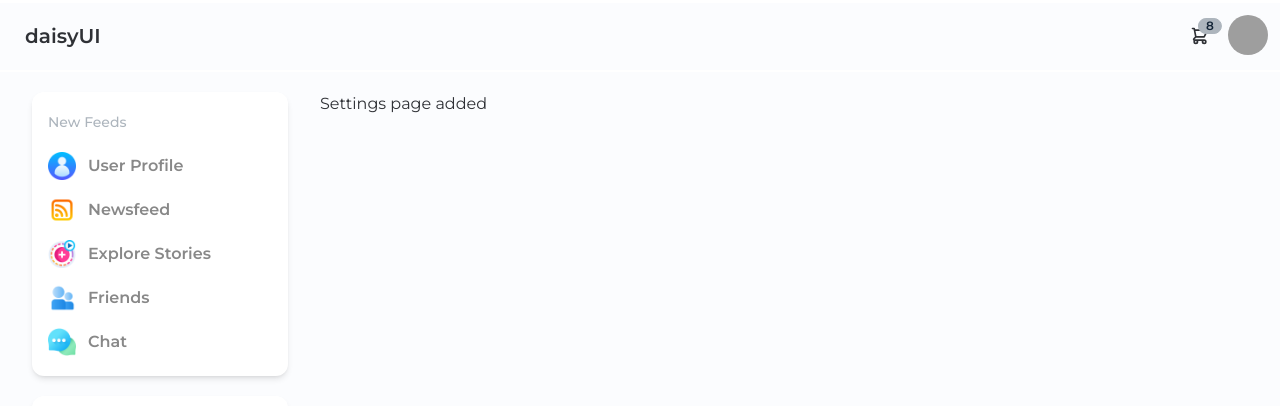
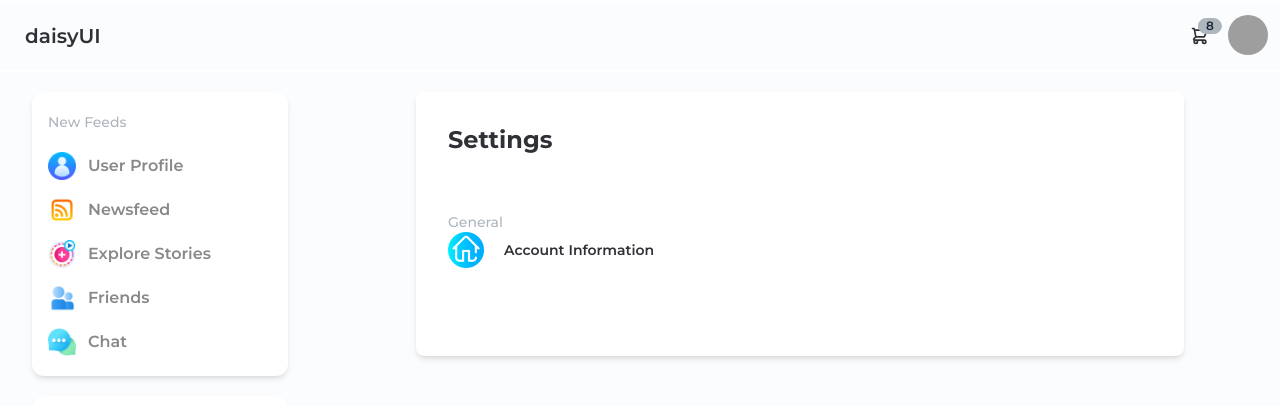
Before and after one commit to CrisTain333/logiko-frontend, a React (Create React App) app: page /settings in a window 1280 px wide. Shown: the top 406 px of the page. Built offline with nearby package versions, Linux system fonts and the light colour scheme; grey boxes are pictures that could not be loaded.

Commit message:
home icon added

```diff
--- a/src/Pages/Settings/Settings.jsx
+++ b/src/Pages/Settings/Settings.jsx
@@ -1,9 +1,31 @@
 import React from "react";
+import homeIcon from "../../assets/Icons/home.png";
 
 const Settings = () => {
   return (
     <div>
-      <p>Settings page added</p>
+      {/* main div  */}
+      <div className="shadow-md p-2 lg:p-8 rounded-lg  mx-auto bg-base-200 w-[80%] ">
+        <p className="text-2xl font-bold text-base-900">Settings</p>
+
+        {/* Links Div  */}
+        <div className="my-14">
+          <div className="links_div">
+            <p className="text-sm text-neutral font-medium">General</p>
+          </div>
+
+          <div className="flex items-center justify-between">
+            <div className="flex items-center justify-center">
+              <img src={homeIcon} alt="" className="h-9 w-9" />
+              <span className="text-sm font-semibold ml-5">
+                Account Information
+              </span>
+            </div>
+
+            <hr />
+          </div>
+        </div>
+      </div>
     </div>
   );
 };
--- a/src/components/Shared/Sidebar/Account.jsx
+++ b/src/components/Shared/Sidebar/Account.jsx
@@ -2,6 +2,7 @@ import React from "react";
 import settingIcon from "../../../assets/Icons/settings.png";
 import dataIcon from "../../../assets/Icons/data-analytics.png";
 import logOut from "../../../assets/Icons/logout.png";
+import { Link } from "react-router-dom";
 
 const Account = () => {
   return (
@@ -23,9 +24,11 @@ const Account = () => {
               <div>
                 <img src={settingIcon} alt="" className="h-7 w-7" />
               </div>
-              <span className="text-accent font-semibold ml-3 hover:text-primary transition-all duration-500 cursor-pointer">
-                Setting
-              </span>
+              <Link to="/settings">
+                <span className="text-accent font-semibold ml-3 hover:text-primary transition-all duration-500 cursor-pointer">
+                  Setting
+                </span>
+              </Link>
             </div>
             <div className="flex items-center">
               <div>
```
Also changed, not shown: src/assets/Icons/home.png (added).
